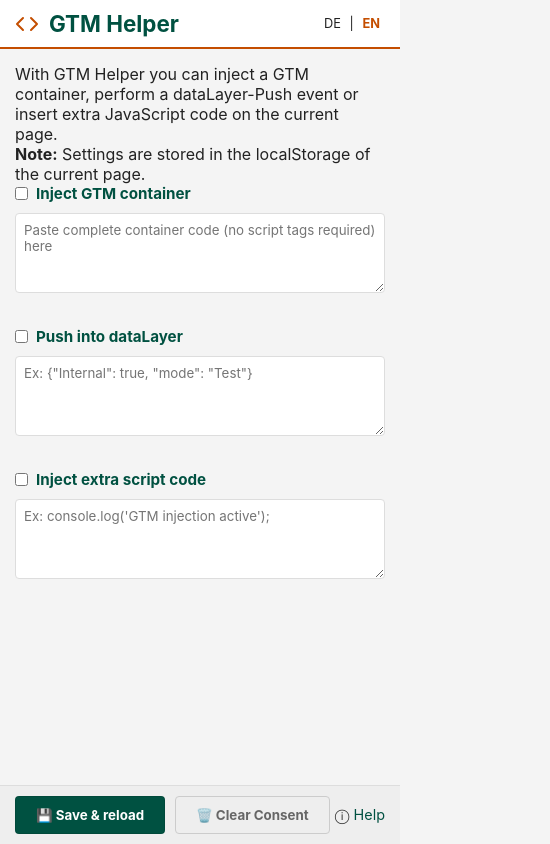
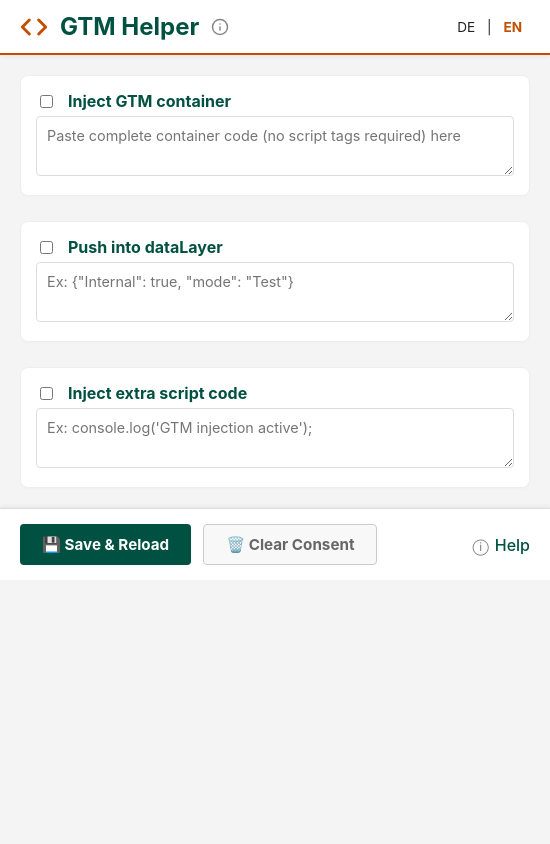
Before and after one commit to mbaersch/gtm-helper-extension, a browser extension: page popup.html in a window 400 px wide. Shown: the whole page, 550 px wide, since content can reach past the window. Drawn offline with Linux system fonts and the light colour scheme.

Commit message:
conductor(checkpoint): Finalize UI Refactoring with consistent English labels and improved Engineering Aesthetic

```diff
--- a/popup.css
+++ b/popup.css
@@ -7,167 +7,241 @@
   --border-color: #ddd;
 }
 
+html, body {
+  margin: 0;
+  padding: 0;
+  height: 580px; /* Feste Höhe für das Chrome-Popup */
+  width: 550px;  /* Feste Breite */
+  overflow: hidden;
+}
+
 body {
   font-family: -apple-system, BlinkMacSystemFont, "Segoe UI", Roboto, Helvetica, Arial, sans-serif;
   background: var(--bg-color);
   color: var(--text-color);
-  margin: 0;
-  padding: 0;
-  min-width: 400px;
 }
 
 .container {
-  display: grid;
-  grid-template-rows: auto 1fr auto;
-  height: 100vh;
+  display: flex;
+  flex-direction: column;
+  height: 100%;
 }
 
 header {
-  position: sticky;
-  top: 0;
+  flex: 0 0 auto;
   background: var(--header-bg);
   border-bottom: 2px solid var(--primary-color);
-  padding: 10px 15px;
+  padding: 12px 20px;
   display: flex;
   justify-content: space-between;
   align-items: center;
   z-index: 100;
+  box-shadow: 0 2px 4px rgba(0,0,0,0.05);
 }
 
 header h2 {
   margin: 0;
-  font-size: 1.4em;
+  font-size: 1.5em;
+  color: var(--secondary-color);
+}
+
+.info-icon {
+  display: flex;
+  align-items: center;
+  justify-content: center;
+  cursor: pointer;
+  color: #888;
+  transition: color 0.2s;
+}
+
+.info-icon:hover {
   color: var(--secondary-color);
 }
 
 .lang-switcher {
-  font-size: 0.8em;
+  font-size: 0.85em;
   cursor: pointer;
   user-select: none;
 }
 
 .lang-switcher span {
-  padding: 2px 5px;
+  padding: 4px 8px;
+  border-radius: 4px;
 }
 
 main {
-  padding: 15px;
+  flex: 1 1 auto;
+  padding: 20px;
   overflow-y: auto;
+  scrollbar-width: thin;
+  scrollbar-color: var(--secondary-color) transparent;
+  position: relative;
 }
 
 section {
-  margin-bottom: 20px;
+  margin-bottom: 25px;
+  background: #fff;
+  padding: 15px;
+  border-radius: 8px;
+  border: 1px solid #eee;
+  box-shadow: 0 1px 3px rgba(0,0,0,0.02);
 }
 
 label {
   display: block;
   font-weight: bold;
-  margin-bottom: 5px;
+  margin-bottom: 8px;
   color: var(--secondary-color);
+  font-size: 1em;
 }
 
 textarea, input[type="text"] {
   width: 100%;
   box-sizing: border-box;
-  padding: 8px;
+  padding: 10px;
   border: 1px solid var(--border-color);
   border-radius: 4px;
   font-family: inherit;
-  margin-bottom: 10px;
+  margin-top: 5px;
+  font-size: 0.9em;
 }
 
 textarea {
-  min-height: 80px;
+  min-height: 60px;
   resize: vertical;
 }
 
 .checkbox-group {
   display: flex;
   align-items: center;
-  gap: 8px;
-  margin-bottom: 10px;
+  gap: 12px;
 }
 
-.checkbox-group input[type="checkbox"] {
-  margin: 0;
+.checkbox-group label {
+  cursor: pointer;
+  margin-bottom: 0;
 }
 
 footer {
-  padding: 10px 15px;
-  background: #eee;
+  flex: 0 0 auto;
+  padding: 15px 20px;
+  background: #fff;
   border-top: 1px solid var(--border-color);
   display: flex;
   justify-content: space-between;
   align-items: center;
+  z-index: 100;
+  box-shadow: 0 -2px 4px rgba(0,0,0,0.05);
+}
+
+.footer-actions {
+  display: flex;
+  gap: 12px;
 }
 
 button {
-  padding: 10px 20px;
+  padding: 10px 22px;
   border: none;
   border-radius: 4px;
   cursor: pointer;
   font-weight: bold;
   font-family: inherit;
-  transition: opacity 0.2s;
+  font-size: 0.95em;
+  transition: all 0.2s;
 }
 
 button:hover {
   filter: brightness(1.1);
-  box-shadow: 0 2px 4px rgba(0,0,0,0.1);
-}
-
-button:active {
-  transform: translateY(1px);
-  box-shadow: none;
+  box-shadow: 0 2px 5px rgba(0,0,0,0.1);
 }
 
 #igtm_save {
   background: var(--secondary-color);
   color: #fff;
-  border: 1px solid rgba(0,0,0,0.1);
 }
 
 #igtm_reset_consent {
-  background: transparent;
+  background: #f8f8f8;
   color: #666;
   border: 1px solid #ccc;
 }
 
 #igtm_reset_consent:hover {
-  background: #f0f0f0;
+  background: #eee;
   color: #333;
 }
 
-textarea:focus, input[type="text"]:focus {
-  outline: none;
-  border-color: var(--secondary-color);
-  box-shadow: 0 0 0 2px rgba(0, 81, 65, 0.1);
+.help-link-container {
+  display: flex;
+  align-items: center;
+  gap: 6px;
+  color: #777;
 }
 
-.checkbox-group label {
-  cursor: pointer;
-  margin-bottom: 0;
+a {
+  color: var(--secondary-color);
+  text-decoration: none;
+  font-weight: 500;
+}
+
+a:hover {
+  text-decoration: underline;
+}
+
+/* Info Overlay */
+.info-overlay {
+  position: absolute;
+  top: 0;
+  left: 0;
+  width: 100%;
+  height: 100%;
+  background: rgba(0,0,0,0.4);
+  display: flex;
+  align-items: center;
+  justify-content: center;
+  z-index: 1000;
+  padding: 20px;
+  box-sizing: border-box;
+  backdrop-filter: blur(2px);
+}
+
+.info-content {
+  background: #fff;
+  padding: 25px;
+  border-radius: 12px;
+  box-shadow: 0 8px 30px rgba(0,0,0,0.25);
   font-size: 0.95em;
+  line-height: 1.6;
+  color: #333;
+  text-align: center;
+  max-width: 80%;
+}
+
+.info-content b {
+  color: var(--primary-color);
+}
+
+.info-content button {
+  margin-top: 20px;
+  background: var(--secondary-color);
+  color: #fff;
+  padding: 10px 30px;
+  font-size: 1em;
 }
 
 #show_checkup {
   background: #FFF9E6;
   border: 1px solid #FFE699;
   border-left: 4px solid orange;
-  padding: 12px;
+  padding: 15px;
   margin-bottom: 20px;
-  border-radius: 0 4px 4px 0;
+  border-radius: 0 6px 6px 0;
+  font-size: 0.95em;
+  line-height: 1.4;
 }
 
 #show_checkup b {
   color: var(--primary-color);
+  display: block;
+  margin-bottom: 5px;
 }
-
-a {
-  color: var(--secondary-color);
-  text-decoration: none;
-}
-
-a:hover {
-  text-decoration: underline;
-}
--- a/popup.html
+++ b/popup.html
@@ -7,12 +7,19 @@
 <body>
   <div class="container">
     <header>
-      <div style="display:flex; align-items:center; gap:10px;">
-        <svg height="24" width="24" viewBox="0 0 24 24" fill="none" stroke="currentColor" stroke-width="2" stroke-linecap="round" stroke-linejoin="round" style="color:var(--primary-color);">
+      <div style="display:flex; align-items:center; gap:12px;">
+        <svg height="28" width="28" viewBox="0 0 24 24" fill="none" stroke="currentColor" stroke-width="2.5" stroke-linecap="round" stroke-linejoin="round" style="color:var(--primary-color);">
           <polyline points="16 18 22 12 16 6"></polyline>
           <polyline points="8 6 2 12 8 18"></polyline>
         </svg>
         <h2 id="hdng">GTM Helper</h2>
+        <div class="info-icon" id="info_btn" title="Information">
+          <svg height="18" width="18" viewBox="0 0 24 24" fill="none" stroke="currentColor" stroke-width="2" stroke-linecap="round" stroke-linejoin="round">
+            <circle cx="12" cy="12" r="10"></circle>
+            <line x1="12" y1="16" x2="12" y2="12"></line>
+            <line x1="12" y1="8" x2="12.01" y2="8"></line>
+          </svg>
+        </div>
       </div>
       <div id="lang_switcher" class="lang-switcher">
         <span id="lang_de">DE</span> | <span id="lang_en">EN</span>
@@ -20,12 +27,16 @@
     </header>
 
     <main>
-      <div id="option_hint" class="hint">
-        <!-- Will be filled by translations -->
+      <!-- Info Overlay (wird über JS gesteuert) -->
+      <div id="info_overlay" class="info-overlay" style="display:none;">
+        <div class="info-content">
+          <div id="option_hint"></div>
+          <button id="info_close_btn">OK</button>
+        </div>
       </div>
 
       <div id="show_checkup" style="display:none;">
-        <b style="font-size:1.1em;">GTM Container identifiziert!</b><br>
+        <b style="font-size:1.1em;">GTM Container identifiziert!</b>
         <span id="checkup_desc">Untersuche diesen Container mit Analytrix:</span>
         <a href="#" id="igtm_inspect">GTM Container Checkup</a>
       </div>
@@ -56,11 +67,11 @@
     </main>
 
     <footer>
-      <div style="display:flex; gap:10px;">
+      <div class="footer-actions">
         <button id="igtm_save">💾 Speichern &amp; neu laden</button>
         <button id="igtm_reset_consent">🗑️ Consent löschen</button>
       </div>
-      <div style="font-size:0.9em;">
+      <div class="help-link-container">
         <span class="utfs">&#9432;</span>
         <a id="igtm_help" href="https://www.analytrix.de/gtm-helper-chrome-extension.html">Hilfe</a>
       </div>
--- a/popup.js
+++ b/popup.js
@@ -652,8 +652,26 @@ window.onload = function() {
     deleteConsentSettings();
   });
 
-  var lnk = document.getElementById('igtm_help');
-  lnk.addEventListener("click", function() {
-    chrome.tabs.create({ active: true, url: lnk.href });
+  var helpLnk = document.getElementById('igtm_help');
+  helpLnk.addEventListener("click", function() {
+    chrome.tabs.create({ active: true, url: helpLnk.href });
   });
+
+  // Info Overlay Steuerung
+  const infoBtn = document.getElementById('info_btn');
+  const infoOverlay = document.getElementById('info_overlay');
+  const infoCloseBtn = document.getElementById('info_close_btn');
+
+  if (infoBtn && infoOverlay && infoCloseBtn) {
+    infoBtn.addEventListener('click', () => {
+      infoOverlay.style.display = 'flex';
+    });
+    infoCloseBtn.addEventListener('click', () => {
+      infoOverlay.style.display = 'none';
+    });
+    // Schließen bei Klick auf das Overlay außerhalb des Contents
+    infoOverlay.addEventListener('click', (e) => {
+      if (e.target === infoOverlay) infoOverlay.style.display = 'none';
+    });
+  }
 };
--- a/translations.js
+++ b/translations.js
@@ -29,7 +29,7 @@ const translations = {
     igtm_init_placeholder: 'Ex: {"Internal": true, "mode": "Test"}',
     igtm_addcode: "Inject extra script code",
     igtm_code_placeholder: "Ex: console.log('GTM injection active');",
-    save_btn: "💾 Save & reload",
+    save_btn: "💾 Save & Reload",
     reset_consent_btn: "🗑️ Clear Consent",
     checkup_desc: "Inspect this container with Analytrix:",
     help_link: "Help",
```
Also changed, not shown: conductor/tracks/refactor_popup_20260221/plan.md (+5 -5 lines).
